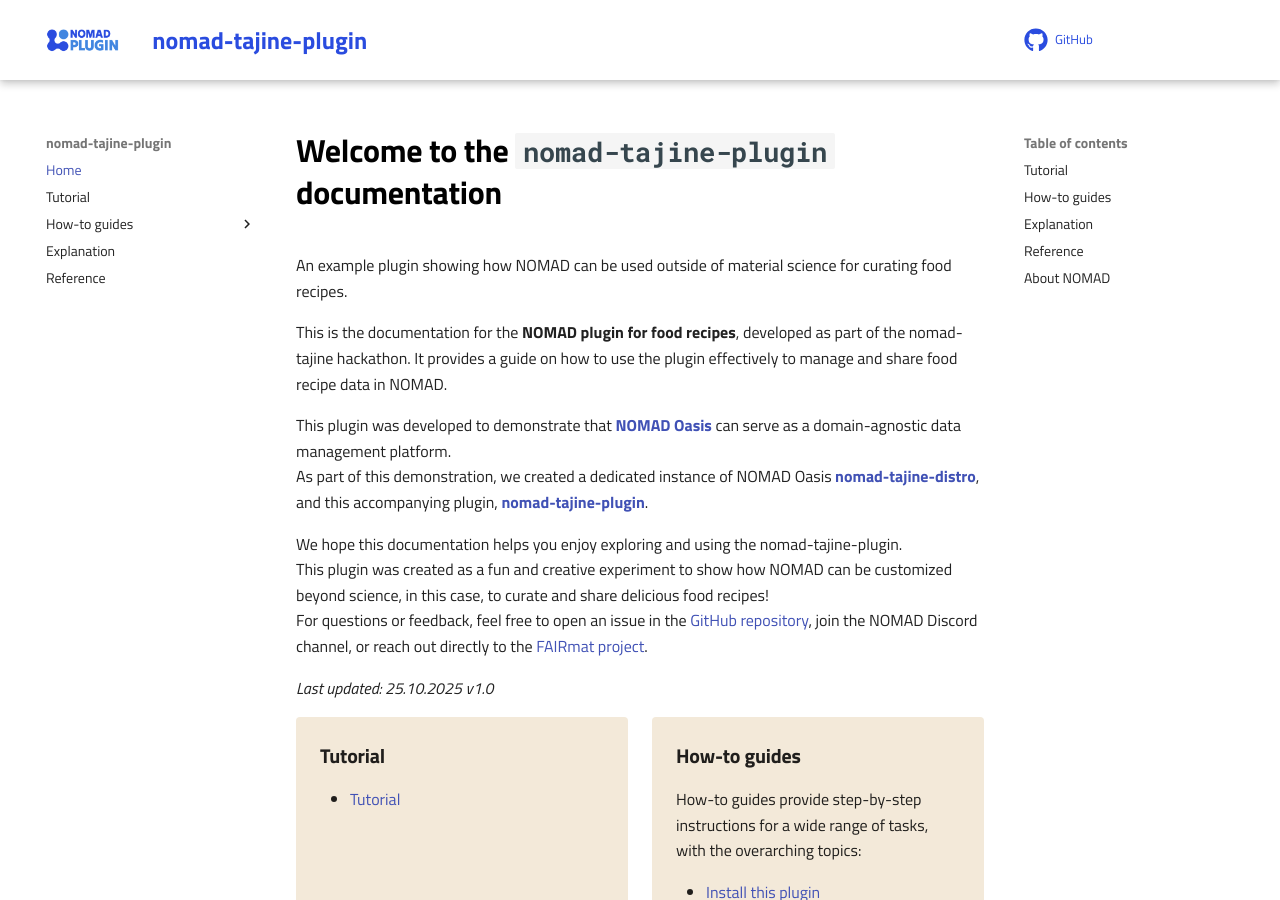
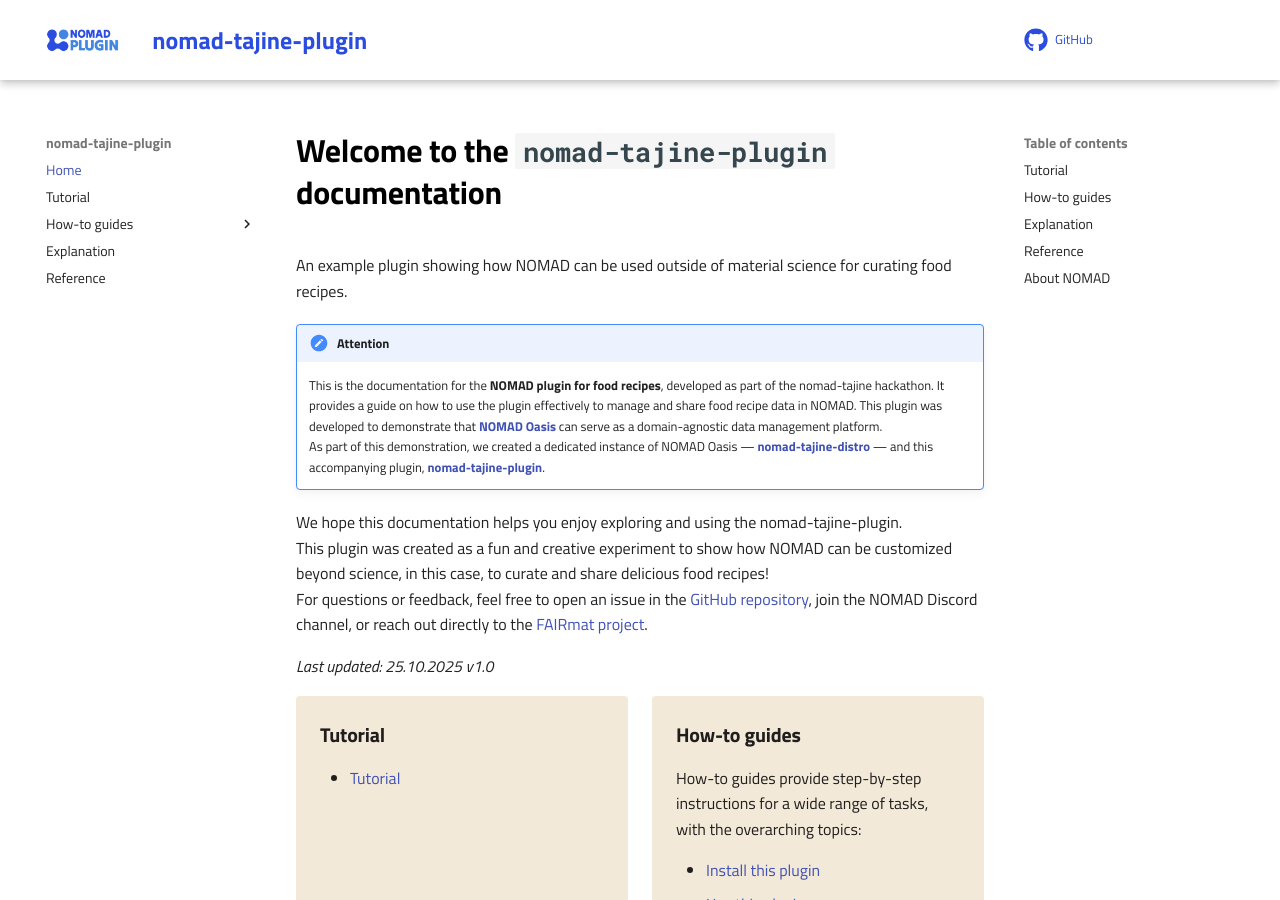
Before and after one commit to FAIRmat-NFDI/nomad-tajine-plugin, an MkDocs documentation site: the page built from docs/index.md, in a window 1280 px wide and 900 px high. Built offline with MkDocs 1.6.1 and Material for MkDocs 9.7.7, drawn with Linux system fonts in a browser that asks for light colours; comment, search, counter and statistics services are not loaded.

Commit message:
modified the md , filled the attention admonition

```diff
--- a/docs/index.md
+++ b/docs/index.md
@@ -2,10 +2,11 @@
 
 An example plugin showing how NOMAD can be used outside of material science for curating food recipes.
 
-This is the documentation for the **NOMAD plugin for food recipes**, developed as part of the nomad-tajine hackathon. It provides a guide on how to use the plugin effectively to manage and share food recipe data in NOMAD.
+!!! attention
+    This is the documentation for the **NOMAD plugin for food recipes**, developed as part of the nomad-tajine hackathon. It provides a guide on how to use the plugin effectively to manage and share food recipe data in NOMAD.
+    This plugin was developed to demonstrate that [**NOMAD Oasis**](https://nomad-lab.eu/nomad-lab/nomad-oasis.html) can serve as a domain-agnostic data management platform.
+    As part of this demonstration, we created a dedicated instance of NOMAD Oasis — [**nomad-tajine-distro**](https://github.com/FAIRmat-NFDI/nomad-tajine-distro) — and this accompanying plugin, [**nomad-tajine-plugin**](https://github.com/FAIRmat-NFDI/nomad-tajine-plugin).
 
-This plugin was developed to demonstrate that [**NOMAD Oasis**](https://nomad-lab.eu/nomad-lab/nomad-oasis.html) can serve as a domain-agnostic data management platform.
-As part of this demonstration, we created a dedicated instance of NOMAD Oasis [**nomad-tajine-distro**](https://github.com/FAIRmat-NFDI/nomad-tajine-distro), and this accompanying plugin, [**nomad-tajine-plugin**](https://github.com/FAIRmat-NFDI/nomad-tajine-plugin).
 
 We hope this documentation helps you enjoy exploring and using the nomad-tajine-plugin.
 This plugin was created as a fun and creative experiment to show how NOMAD can be customized beyond science, in this case, to curate and share delicious food recipes!
```
